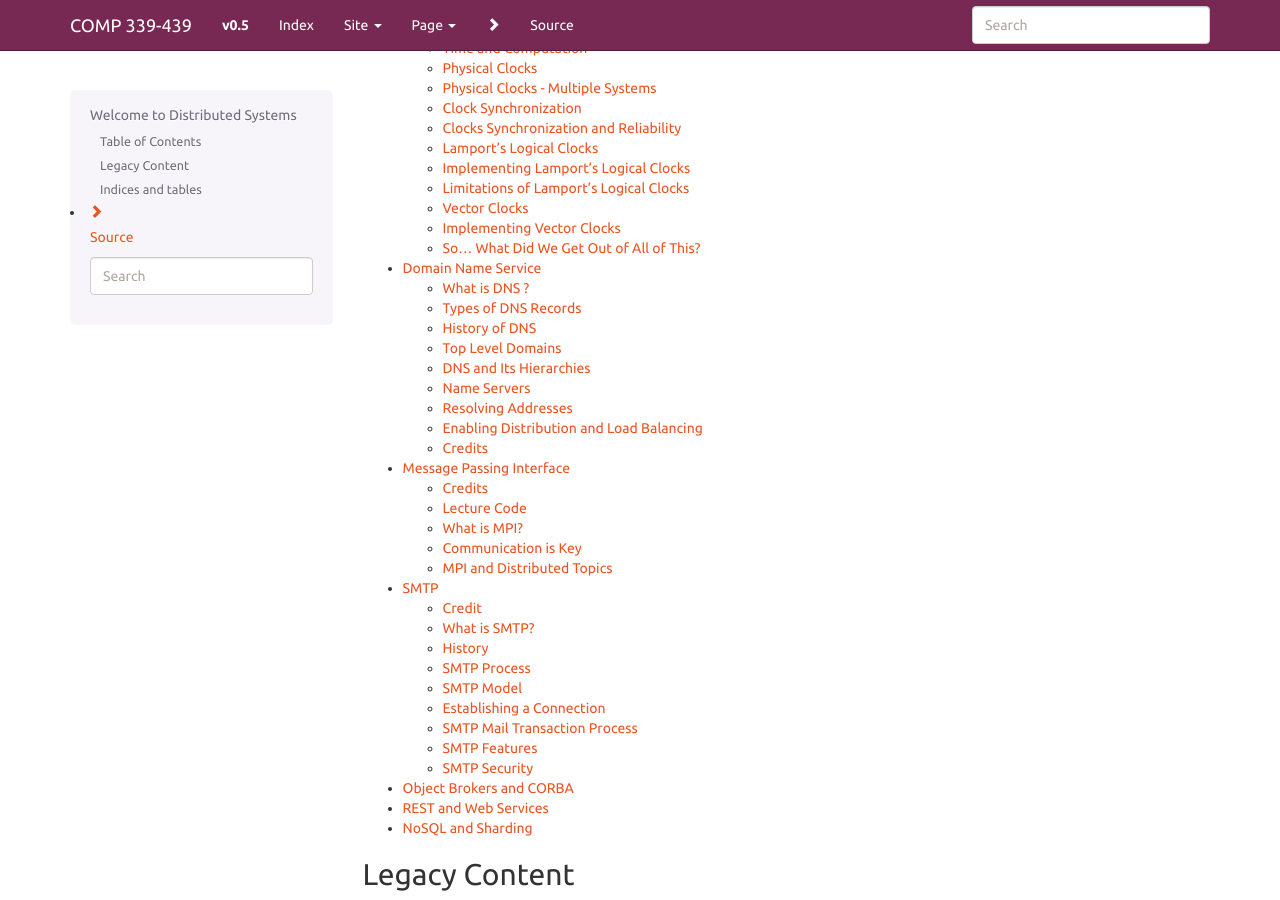
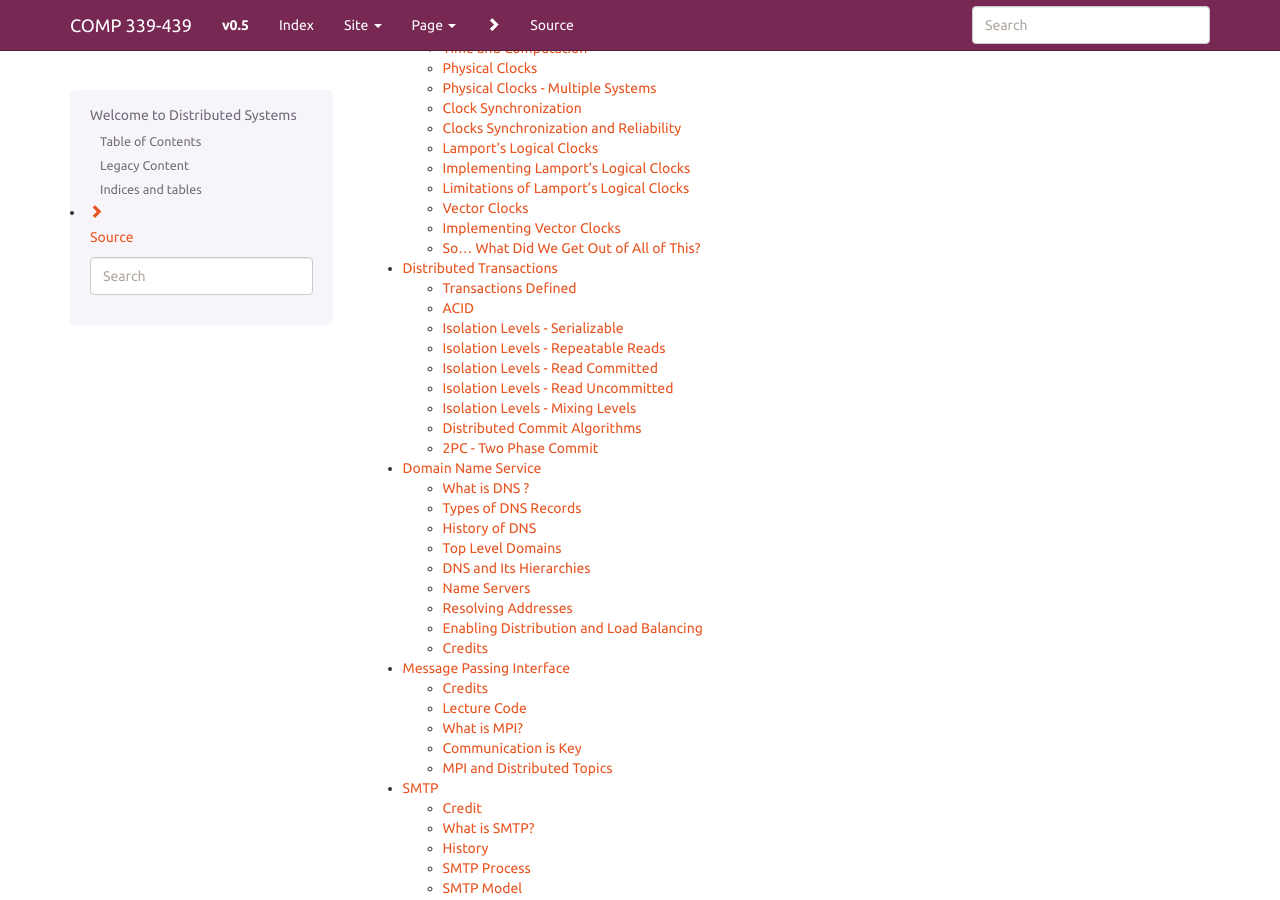
Before and after one commit to LoyolaChicagoBooks/distributedsystems, a Sphinx documentation site: the page built from source/index.rst, in a window 1280 px wide and 900 px high, scrolled down 4006 px. Built offline with Sphinx 7.4.7, drawn with Linux system fonts in a browser that asks for light colours; some of the changed lines change nothing that is shown.

Commit message:
updated distributed transactions

```diff
--- a/source/index.rst
+++ b/source/index.rst
@@ -24,6 +24,7 @@
    directories
    ci
    clocks
+   trans
    dns
    mpi
    smtp
--- /dev/null
+++ b/source/trans.rst
@@ -0,0 +1,98 @@
+Distributed Transactions
+=========================
+
+
+Transactions Defined
+---------------------
+
+ - A transaction is a unit of reliable and consistent computation.
+ - A sequence of read and write operations on a database that happen entirely or not at all.
+ - Transactions may or may not be repeatable or isolated.
+
+
+ACID
+----
+
+ - ACID = Atomicity, Consistency, Isolation, Durability
+ - Atomicity requires that each transaction be “all or nothing”. i.e. if one part of a transaction fails, then the entire transaction fails and the database remains unchanged w.r.t. the actions in the transaction
+ - Consistency requires that the pre-state and post-state of a transaction on a database be valid. Typically this refers to having all constraints on the data structures in the database be valid.
+ - Isolation. This refers to the degree of serializability. Providing maximum isolation for concurrent transactions would have an equivalent post-state as running all transactions in serial.
+ - Durability. This ensures that once a transaction has been committed that it will remain committed, even in the event of some crash or power-loss.
+
+
+Isolation Levels - Serializable
+-------------------------------
+
+ - Transactions are guaranteed to be serializable w.r.t. each other. This means that the post state of two concurrent transactions would be the same as if they were executed in serial (one after the other) fashion.
+ - There are many algorithms for determining serializability and implementing either pessimistic or optimistic locks to achieve serializable isolation within a single database host.
+ - Read, write, and range-locks are kept for the duration of a transaction.
+
+Isolation Levels - Repeatable Reads
+-----------------------------------
+
+ - Read and write locks are kept for the duration of the transaction, but range-locks are not kept.
+ - This allows for phantom reads.
+ - This means that for example in Transaction A, executing the same query twice in a row will not produce the same results within Transaction A if there is some Transaction B that adds values within the range.
+ - Example (Transaction A)
+
+
+ ::
+
+	set transaction isolation level repeatable read
+	begin tran t1
+	select * from users where age between 10 and 30
+	select * from users where age between 10 and 30
+	commit tran t1;
+
+
+
+ - Example (Transaction B)
+
+ ::
+
+	set transaction isolation level repeatable read
+	begin tran t1
+	insert into users(id,name,age) values(3, ‘bob’, 27)
+	commit tran t1
+
+
+ - In this example, the first query in Transaction A if timed properly with Transaction B would produce different results compared to the second query.
+
+
+Isolation Levels - Read Committed
+---------------------------------
+
+ - Write locks are kept for the duration of the transaction, but read locks and range locks are not kept.
+ - Basically, this guarantees that any data that is read has been previously committed. You will not see any intermediate, uncommitted writes from another transaction.
+ - Subsequently issued reads will not be guaranteed to get the same data as other transactions may have committed during that time.
+ - Written data will be consistently re-readable though.
+
+
+Isolation Levels - Read Uncommitted
+-----------------------------------
+
+ - This is the lowest isolation level
+ - Dirty reads are allowed. One transaction may see not-yet-committed changes made by other transactions
+
+
+Isolation Levels - Mixing Levels
+--------------------------------
+
+ - If two transactions run concurrently, they run under the highest isolation level.
+ - For example, if one transaction runs “read committed” and another runs “read uncommitted” at the same time over the same data, then both transactions will run under “read committed” isolation.
+ - If this were not the case, then higher isolation levels would not be able to make their guarantees.
+
+
+Distributed Commit Algorithms
+-----------------------------
+
+ - Distributed commit algorithms are also known as “Distributed Reliability Protocols”, but not commonly
+ - The two most commonly used algorithms are 2PC and 3PC
+ - The coordination of distributed transactions is often a separate service. In Microsoft Windows, this is called the “Distributed Transaction Coordinator”.
+ - In the .NET framework, distributed transactions are available in the System.Transactions assembly, and the main class that plugs into OLEDB and ADO.NET database access drivers is called TransactionScope
+ - Other RDBMS systems come with their own services or have them built into the RDBMS engine itself.
+
+2PC - Two Phase Commit
+----------------------
+
+ -
```
Also changed, not shown: 1 other file.
